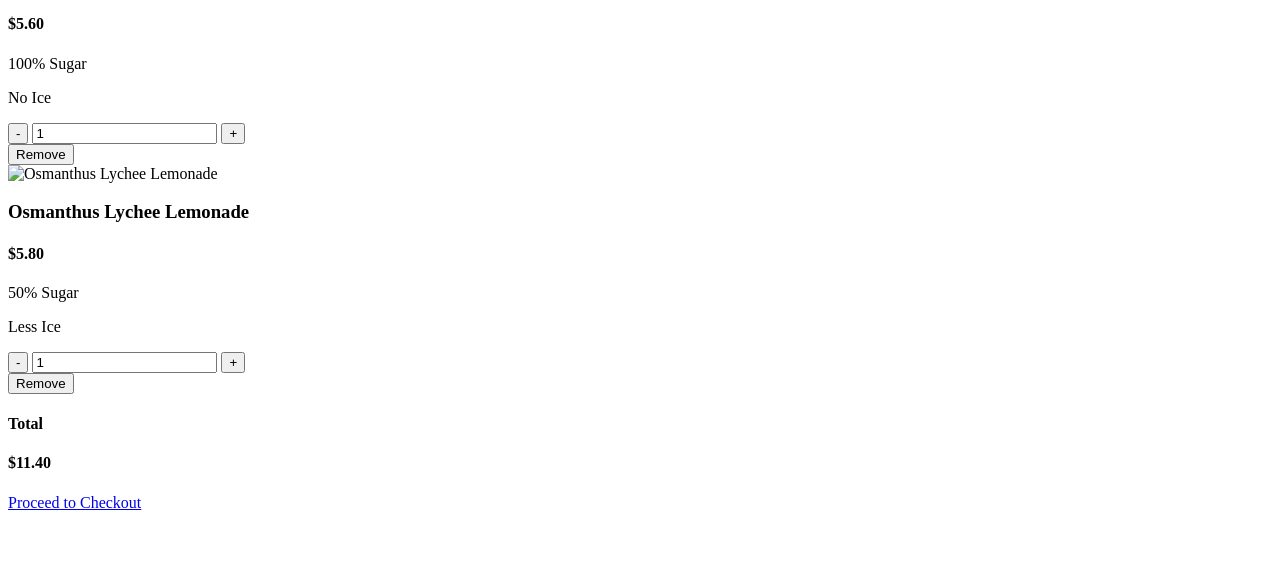
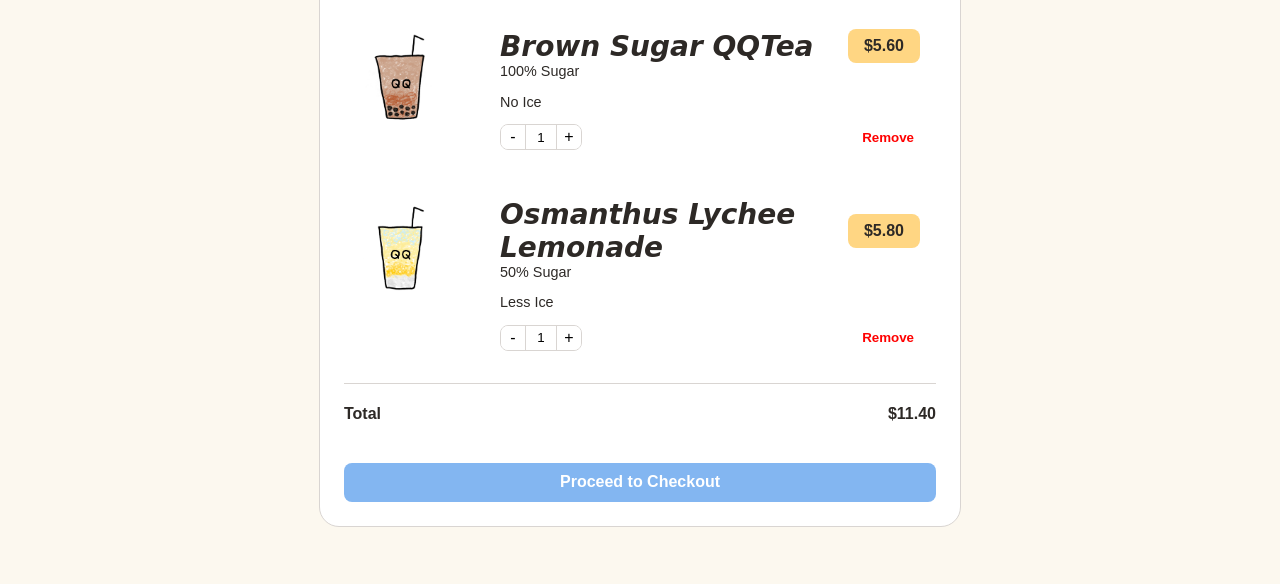
Before and after one commit to qiaolexii7/IAT339_P01, a plain HTML site: page IAT339-P01/html/cart.html in a window 1280 px wide. Shown: the part 216-800 px from the top of the page. Drawn offline with Linux system fonts and the light colour scheme; the site is published under a folder, as on GitHub Pages, so addresses that start at the root find nothing; a web font is replaced by a local one.

Commit message:
relative

```diff
--- a/IAT339-P01/html/cart.html
+++ b/IAT339-P01/html/cart.html
@@ -4,7 +4,7 @@
     <meta charset="utf-8" />
     <title>Cart</title>
 
-    <link href="/IAT339-P01/css/main.css" rel="stylesheet" />
+    <link href="../css/main.css" rel="stylesheet" />
   </head>
 
   <body>
@@ -31,7 +31,7 @@
 
         <div class="cart-item">
           <img
-            src="/IAT339-P01/image/brown-sugar-milk-tea-icon.jpg"
+            src="../image/brown-sugar-milk-tea-icon.jpg"
             alt="Brown sugar pearl milk tea"
             class="image-icon"
           />
@@ -64,7 +64,7 @@
 
         <div class="cart-item">
           <img
-            src="/IAT339-P01/image/osmanthus-lychee-lemonade-icon.jpg"
+            src="../image/osmanthus-lychee-lemonade-icon.jpg"
             alt="Osmanthus Lychee Lemonade"
             class="image-icon"
           />
```
Also changed, not shown: IAT339-P01/html/index.html (+1 -1 lines).
